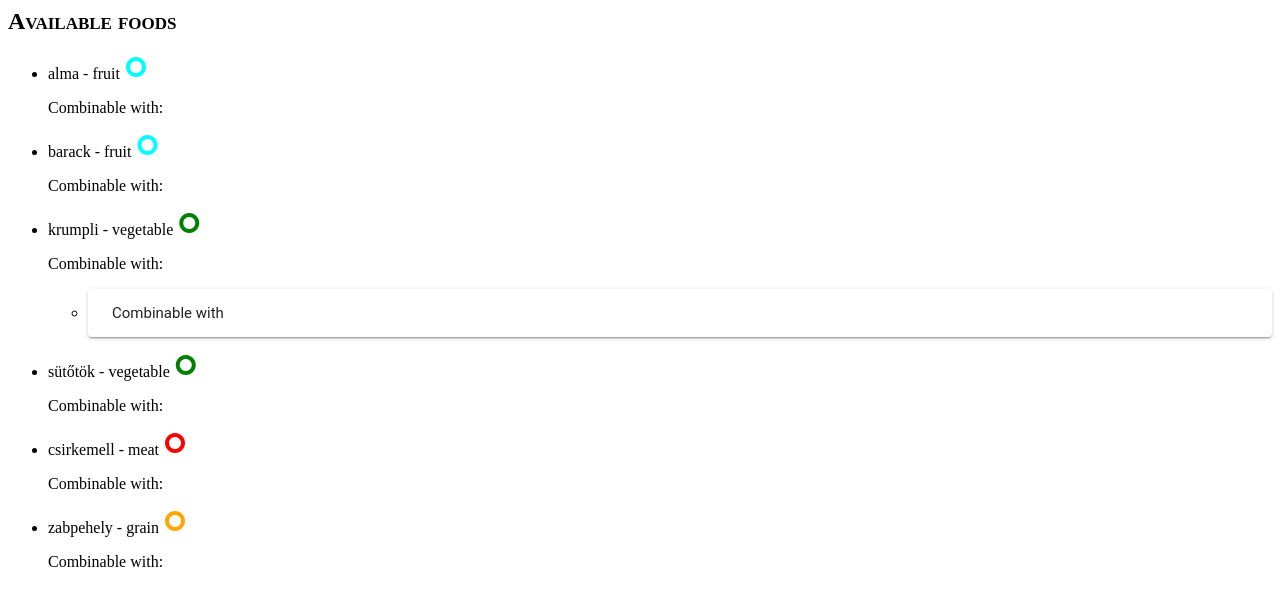
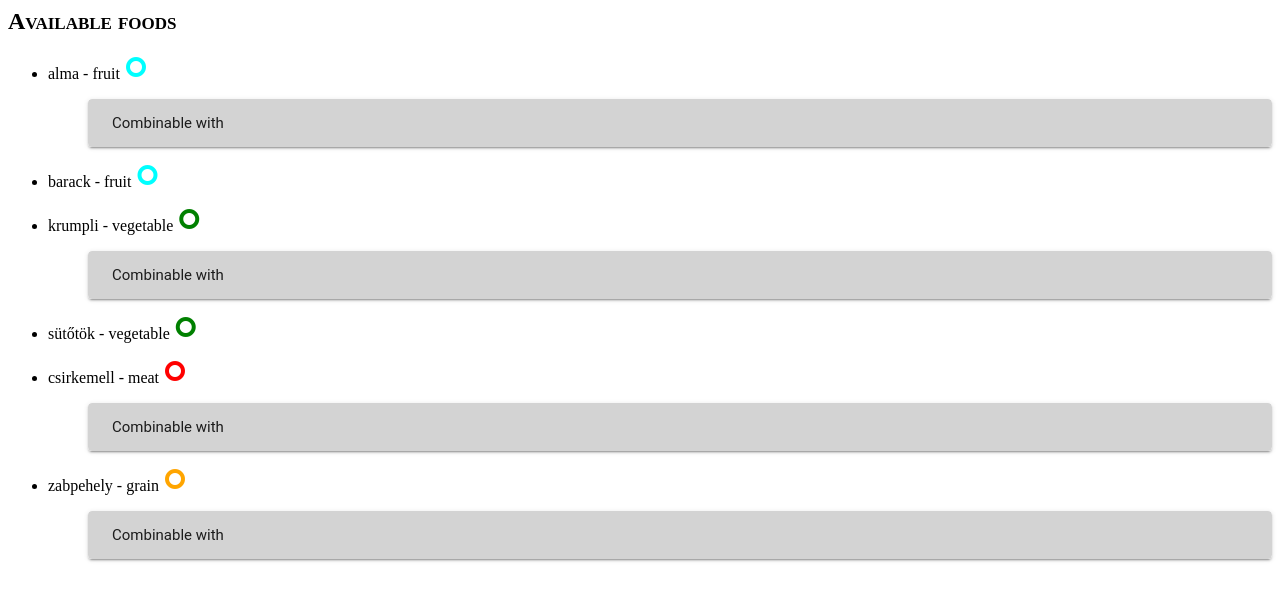
Before and after one commit to zoltangoendoes/food-table, an Angular app: page / in a window 1280 px wide. Shown: the top 606 px of the page. Built offline with nearby package versions, Linux system fonts and the light colour scheme.

Commit message:
format accordion

```diff
--- a/src/app/hello.component.html
+++ b/src/app/hello.component.html
@@ -17,14 +17,12 @@
       >
     </p>
 
-    <p></p>
-    <p>Combinable with:</p>
-    <ul class="combination-list">
-      <li *ngFor="let subfood of food.combinableWith">
-        <mat-expansion-panel hideToggle>
-          <mat-expansion-panel-header>
-            <mat-panel-title> Combinable with </mat-panel-title>
-          </mat-expansion-panel-header>
+    <ul *ngIf="food.combinableWith" class="combination-list">
+      <mat-expansion-panel hideToggle>
+        <mat-expansion-panel-header style="background-color:lightgrey">
+          <mat-panel-title> Combinable with </mat-panel-title>
+        </mat-expansion-panel-header>
+        <li *ngFor="let subfood of food.combinableWith">
           <p>
             {{ subfood.name }} - {{ subfood.type }}
             <mat-icon *ngIf="subfood.type == 'fruit'" style="color: cyan">
@@ -40,8 +38,8 @@
               trip_origin</mat-icon
             >
           </p>
-        </mat-expansion-panel>
-      </li>
+        </li>
+      </mat-expansion-panel>
     </ul>
   </li>
 </ul>
--- a/src/app/hello.component.ts
+++ b/src/app/hello.component.ts
@@ -9,14 +9,32 @@ class Food {
 @Component({
   selector: 'hello',
   templateUrl: './hello.component.html',
-  styles: [`h1 { font-family: Lato; }`],
+  styles: [`h1 { font-family: Lato; } .combination-list{list-style:none}`],
 })
 export class HelloComponent implements OnInit {
   @Input() name: string;
+  krumpli: Food = {
+    name: 'krumpli',
+    type: 'vegetable',
+  };
   alma: Food = {
     name: 'alma',
     type: 'fruit',
+    combinableWith: [
+      this.krumpli,
+      {
+        name: 'zabpehely',
+        type: 'grain',
+      },
+    ],
   };
+
+  zabpehely: Food = {
+    name: 'zabpehely',
+    type: 'grain',
+    combinableWith: [this.alma],
+  };
+
   availableFoods: Food[] = [
     this.alma,
     {
@@ -35,10 +53,12 @@ export class HelloComponent implements OnInit {
     {
       name: 'csirkemell',
       type: 'meat',
+      combinableWith: [this.alma],
     },
     {
       name: 'zabpehely',
       type: 'grain',
+      combinableWith: [this.alma],
     },
   ];
   ngOnInit() {}
```
